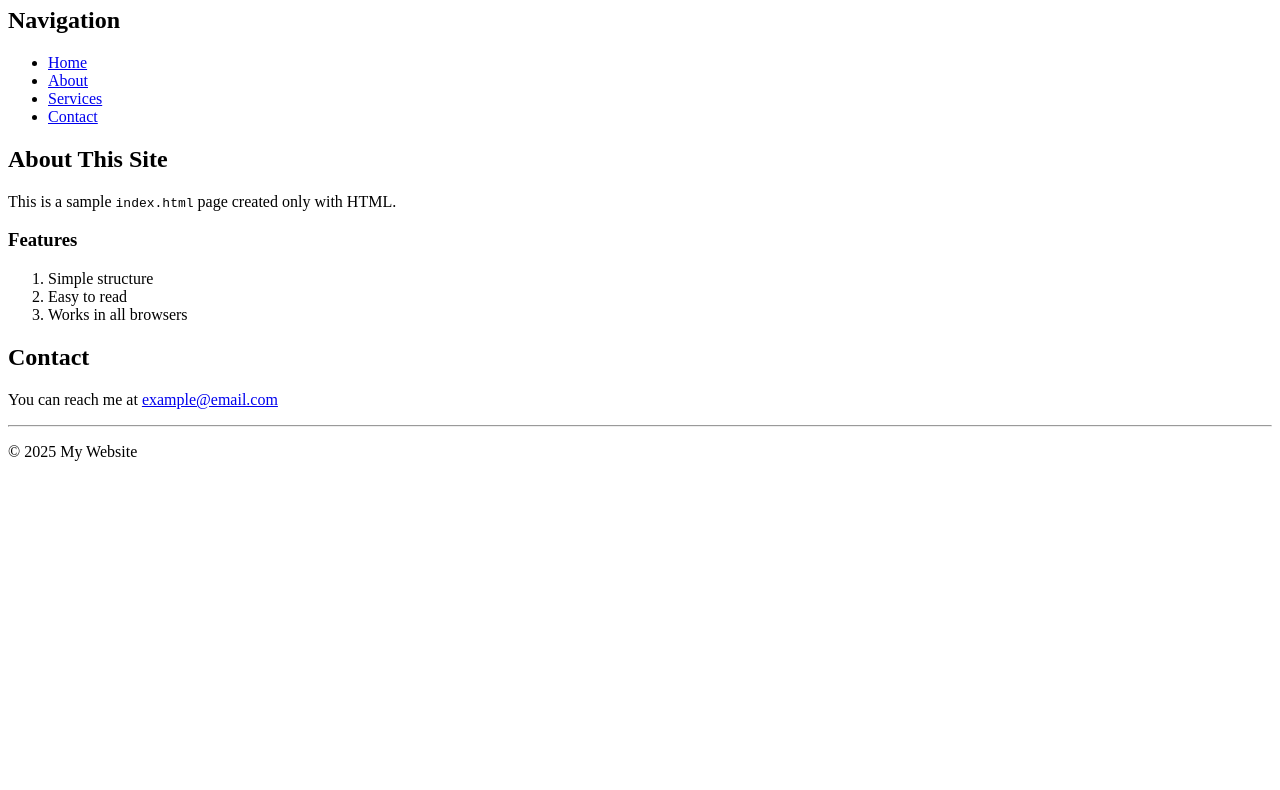
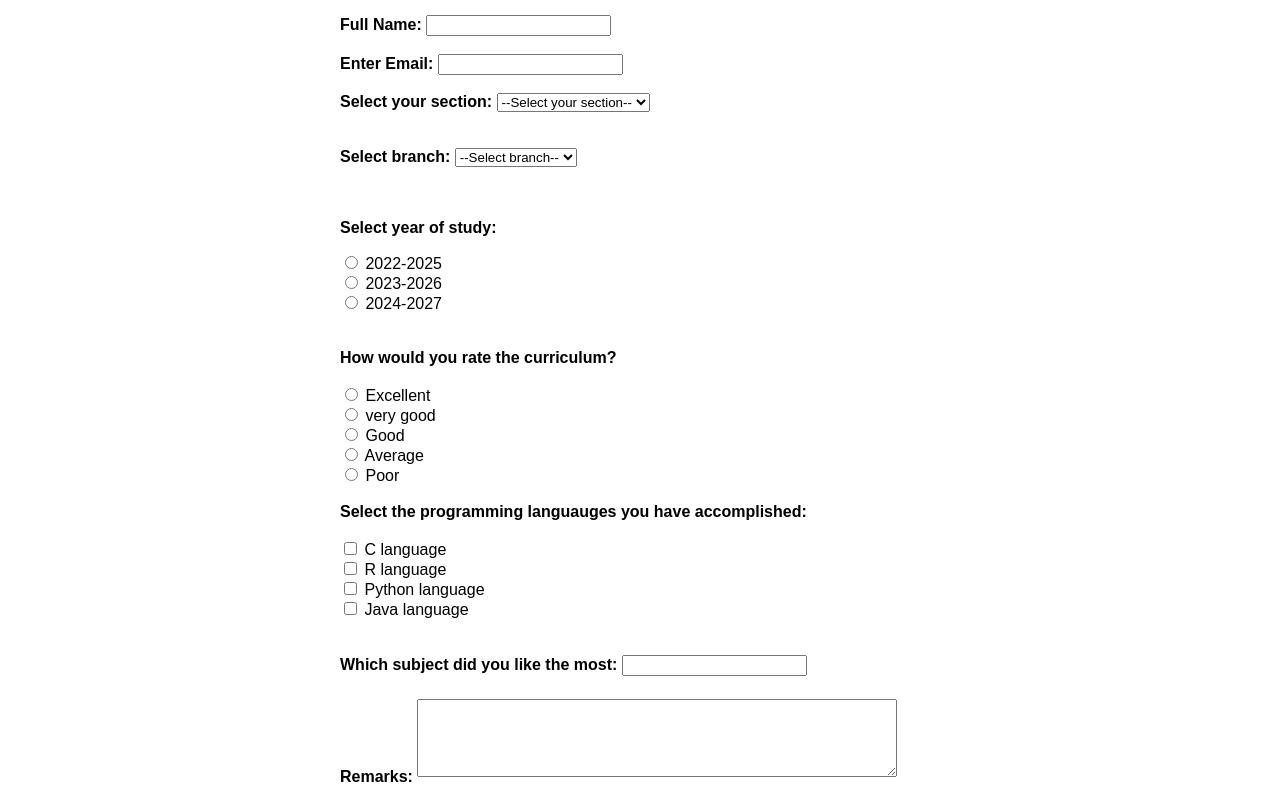
Before and after one commit to Bhagi-33/github, a plain HTML site: page index.html in a window 1280 px wide. Shown: the part 73-863 px from the top of the page. Before the commit the page ends 800 px from the top, so only its background shows below. Drawn offline with Linux system fonts and the light colour scheme.

Commit message:
Update index.html

```diff
--- a/index.html
+++ b/index.html
@@ -1,34 +1,109 @@
-<!DOCTYPE html>
-<html lang="en">
-<head>
-  <meta charset="UTF-8">
-  <title>My Website</title>
-</head>
-<body>
-  <h1>Welcome to My Website</h1>
+<html>
+    <head>
+        <title>FORMS</title>
+        <style>
+            body {font-family: Arial, sans-serif;
+                margin: 20px; padding: 10px 20px;}
+            form {max-width: 600px;
+                margin: 0 auto;}
+            button {padding: 10px 20px;
+                background-color: #4CAF50;
+                color: white;
+                border: none;
+                cursor: pointer;
+                font-size: 16px;}
+            button:hover {background-color: #45a049;}
+             textarea {width: 80%;
+                padding: 8px;
+                margin: 5px 0;}
+            h1{text-align: center;}
+        </style>
+    </head>
+    <body>
+        <h1><u>CURRICULUM FEEDBACK FORM</u></h1>
+    <form>
 
-  <h2>Navigation</h2>
-  <ul>
-    <li><a href="#">Home</a></li>
-    <li><a href="#">About</a></li>
-    <li><a href="#">Services</a></li>
-    <li><a href="#">Contact</a></li>
-  </ul>
 
-  <h2>About This Site</h2>
-  <p>This is a sample <code>index.html</code> page created only with HTML.</p>
+        <label for="name"><b>Full Name:</b></label>
+        <input type="text" id="name" name="name" required>
+        <br><br>
+        <label for="email"><b>Enter Email:</b></label>
+        <input type="email" id="email" name="email" required>
+        <br><br>
+        <label for="group"><b>Select your section:</b></label>
+        <select id="group" name="group" required>
+         <option value="" disabled selected>--Select your section--</option>
+            <option value="Bsc-DS">Bsc-DS</option>
+            <option value="Bsc-A">Bsc-A</option>
+            <option value="Bsc-B">Bsc-B</option>
+            <option value="Bsc-C">Bsc-C</option>
+            <option value="BBA">BBA</option>
+            <option value="BCA-A">BCA-A</option>
+            <option value="BCA-B">BCA-B</option>
+            <option value="BCOM">BCOM</option>
+        </select>
+        <br><br><br>
+        <label for="college"><b>Select branch:</b></label>
+        <select id="college" name="college">
+        <option value="" disabled selected>--Select branch--</option>
+            <option value="ADC-TPG">ADC-TPG</option>
+            <option value="ADC-BVRM">ADC-BVRM</option>
+            <option value="ADC-KKD">ADC-KKD</option>
+            <option value="ADC-PKL">ADC-PKL</option>
+            <option value="ADC-Vizag">ADC-Vizag</option>
+            <option value="ADC-Vjy">ADC-Vjy</option>
+        </select>
+        <br><br><br>
 
-  <h3>Features</h3>
-  <ol>
-    <li>Simple structure</li>
-    <li>Easy to read</li>
-    <li>Works in all browsers</li>
-  </ol>
+        <p><b>Select year of study:</b></p>
+        <input type="radio" name="year" value="2022-2025" id="option1">
+        <label for="option1">2022-2025</label><br>
+        <input type="radio" name="group" value="2023-2026" id="option2">
+        <label for="option2">2023-2026</label><br>
+        <input type="radio" name="group" value="2024-2027" id="option3">
+        <label for="option3">2024-2027</label><br>
+        <br><br>
 
-  <h2>Contact</h2>
-  <p>You can reach me at <a href="mailto:example@email.com">example@email.com</a></p>
+        <label><b>How would you rate the curriculum?</b></label><br><br>
+        <div class="radio-group">
+            <input type="radio" id="excellent" name="rating" value="Excellent">
+            <label for="excellent">Excellent</label>
+            <br>
+            <input type="radio" id="average" name="rating" value="Average">
+            <label for="average">very good</label>
+            <br>
+            <input type="radio" id="good" name="rating" value="Good">
+            <label for="good">Good</label>
+            <br>
+            <input type="radio" id="average" name="rating" value="Average">
+            <label for="average">Average</label>
+            <br>
+            <input type="radio" id="poor" name="rating" value="Poor">
+            <label for="poor">Poor</label>
+            <br><br>
+        </div>
+        <div clas="checkbox">
+            <label for="completion"><b>Select the programming languauges you have accomplished:</b></label><br><br>
+            <input type="checkbox" id="c" name="completion">
+            <label for="c">C language</label><br>
+            <input type="checkbox" id="r" name="completion">
+            <label for="c">R language</label><br>
+            <input type="checkbox" id="pyt" name="completion">
+            <label for="c">Python language</label><br>
+            <input type="checkbox" id="Java" name="completion">
+            <label for="c">Java language</label>
+        </div><br><br>
+        <label for="name"><b>Which subject did you like the most:</b></label>
+        <input type="text" id="name" name="name" required>
+        <br><br>
+        <label for="remarks"><b>Remarks:</b></label>
 
-  <hr>
-  <p>&copy; 2025 My Website</p>
-</body>
+
+        <textarea id="remarks" name="remarks" rows="4" cols="20"></textarea>
+        <hr>
+        <br><br>
+        <button type="submit"><b>Submit Feedback</b></button>
+    </form>
+    </body>
+
 </html>
```
